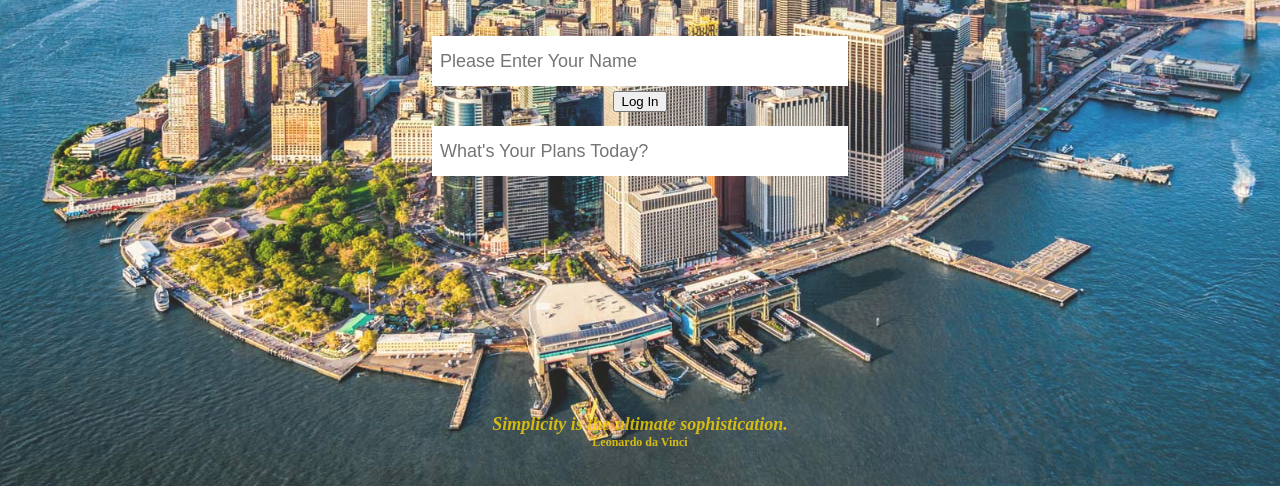
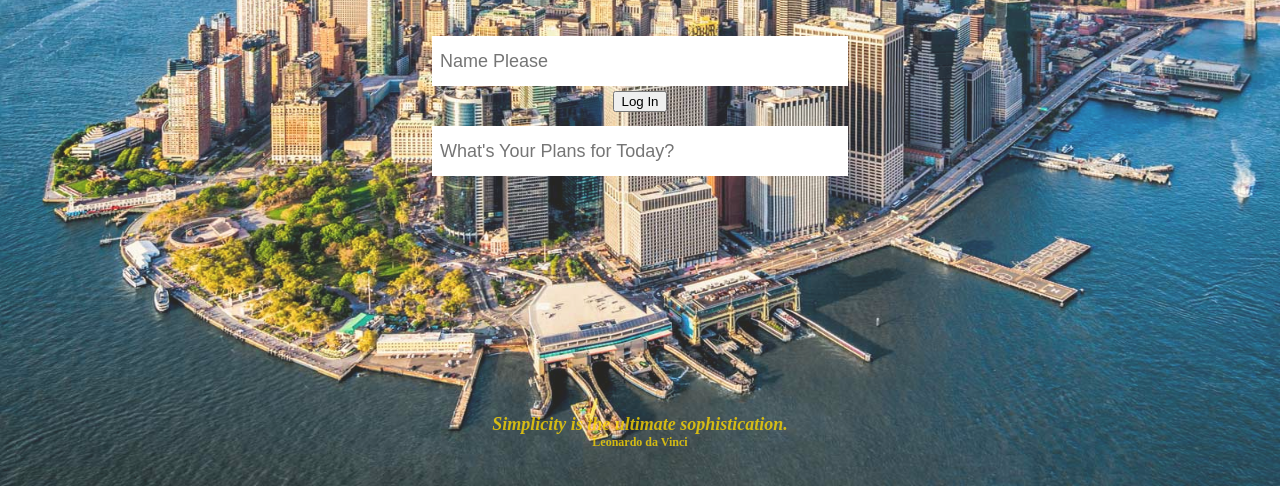
Before and after one commit to jk-junhokim/chrome_homepage_2021, a plain HTML site: page index.html in a window 1280 px wide. Shown: the part 314-800 px from the top of the page. Drawn offline with Linux system fonts and the light colour scheme.

Commit message:
minor edits

```diff
--- a/index.html
+++ b/index.html
@@ -19,7 +19,7 @@
         required
         maxlength="15"
         type="text"
-        placeholder="Please Enter Your Name"
+        placeholder="Name Please"
         />
       <input type="submit" value="Log In"/ >
     </form>
@@ -27,7 +27,7 @@
     <h1 id="greeting" class="hidden"></h1>
 
     <form id="todo-form">
-      <input type="text" placeholder="What's Your Plans Today?" required />
+      <input type="text" placeholder="What's Your Plans for Today?" required />
     </form>
 
     <ul id="todo-list">
```
